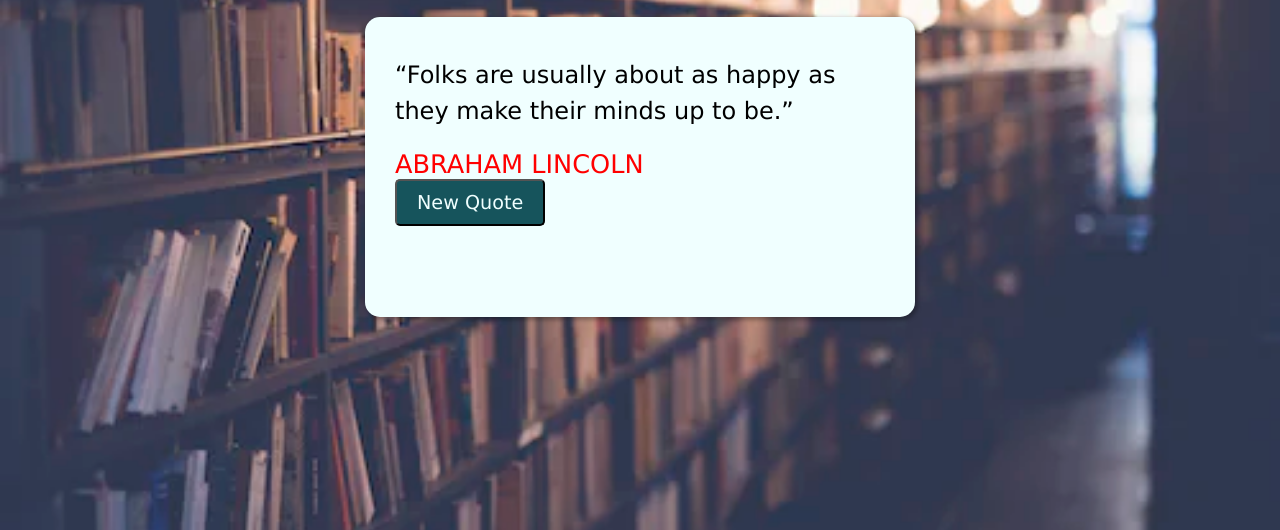
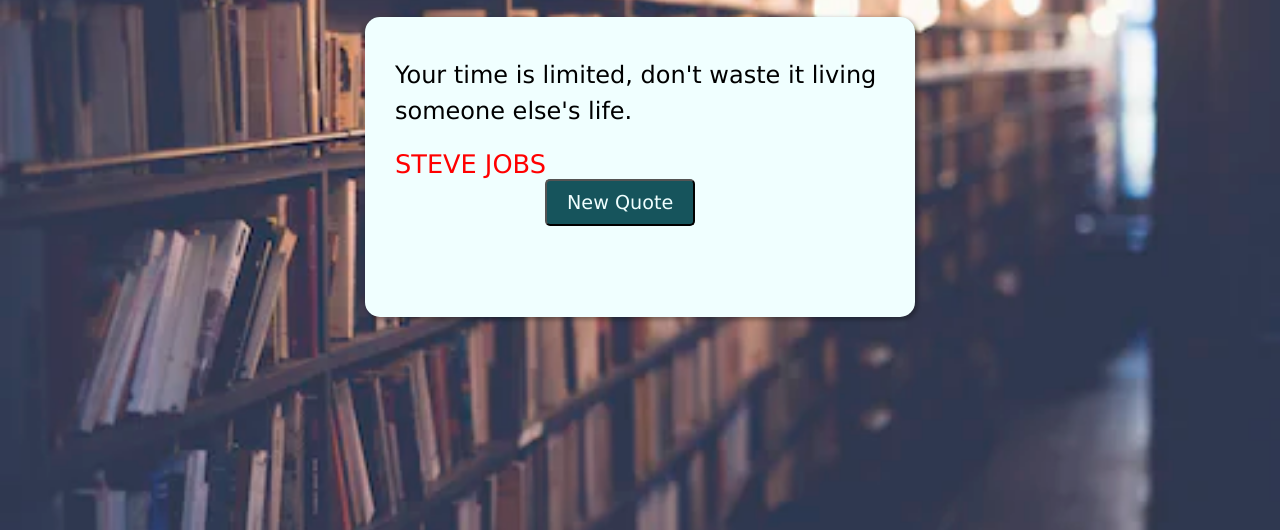
Before and after one commit to varunification/javascript-projects, a plain HTML site: page index.html in a window 1280 px wide. Both pictures are taken after a click on the button "New Quote". Shown: the part 270-800 px from the top of the page. Drawn offline with Linux system fonts and the light colour scheme.

Commit message:
added js logic

```diff
--- a/index.html
+++ b/index.html
@@ -1,7 +1,7 @@
 <html>
 <head>
     <!-- styles -->
-<link rel="stylesheet" href="styles.css"/>
+    <link rel="stylesheet" href="styles.css"/>
 </head>
 <body>
     <!-- project 1 quote generator -->
@@ -11,9 +11,9 @@
         </div>
         <div class="main-content">
             <div class="text-area">
-              <span class="quote">
-                “Folks are usually about as happy as they make their minds up to be.”
-              </span>
+                <span class="quote">
+                    “Folks are usually about as happy as they make their minds up to be.”
+                </span>
             </div>
             <div class="person">
                 Abraham Lincoln
@@ -24,5 +24,7 @@
             </div>
         </div>
     </div>
+    <!-- adding script -->
+    <script src="./project-1.js"></script>
 </body>
 </html>
--- a/project-1.js
+++ b/project-1.js
@@ -0,0 +1,100 @@
+// create variables
+
+let btn = document.querySelector('#new-quote');
+let quote = document.querySelector('.quote');
+
+let person = document.querySelector('.person');
+
+const quotes = [
+    {
+      quote: "The only way to do great work is to love what you do.",
+      person: "Steve Jobs"
+    },
+    {
+      quote: "Success is not the key to happiness. Happiness is the key to success. If you love what you are doing, you will be successful.",
+      person: "Albert Schweitzer"
+    },
+    {
+      quote: "Believe you can and you're halfway there.",
+      person: "Theodore Roosevelt"
+    },
+    {
+      quote: "The future belongs to those who believe in the beauty of their dreams.",
+      person: "Eleanor Roosevelt"
+    },
+    {
+      quote: "In the middle of difficulty lies opportunity.",
+      person: "Albert Einstein"
+    },
+    {
+      quote: "The only limit to our realization of tomorrow will be our doubts of today.",
+      person: "Franklin D. Roosevelt"
+    },
+    {
+      quote: "The best way to predict the future is to create it.",
+      person: "Peter Drucker"
+    },
+    {
+      quote: "Don't watch the clock; do what it does. Keep going.",
+      person: "Sam Levenson"
+    },
+    {
+      quote: "You are never too old to set another goal or to dream a new dream.",
+      person: "C.S. Lewis"
+    },
+    {
+      quote: "Success is not final, failure is not fatal: It is the courage to continue that counts.",
+      person: "Winston Churchill"
+    }
+  ];
+  quotes.push(
+    {
+      quote: "The only way to do great work is to love what you do.",
+      person: "Steve Jobs"
+    },
+    {
+      quote: "Success usually comes to those who are too busy to be looking for it.",
+      person: "Henry David Thoreau"
+    },
+    {
+      quote: "The best revenge is massive success.",
+      person: "Frank Sinatra"
+    },
+    {
+      quote: "The secret of getting ahead is getting started.",
+      person: "Mark Twain"
+    },
+    {
+      quote: "The future depends on what you do today.",
+      person: "Mahatma Gandhi"
+    },
+    {
+      quote: "Believe in yourself and all that you are. Know that there is something inside you that is greater than any obstacle.",
+      person: "Christian D. Larson"
+    },
+    {
+      quote: "The harder I work, the luckier I get.",
+      person: "Gary Player"
+    },
+    {
+      quote: "Success is not in what you have, but who you are.",
+      person: "Bo Bennett"
+    },
+    {
+      quote: "Your time is limited, don't waste it living someone else's life.",
+      person: "Steve Jobs"
+    },
+    {
+      quote: "Don't be afraid to give up the good to go for the great.",
+      person: "John D. Rockefeller"
+    },
+    // Add more quotes here...
+  );
+  btn.addEventListener('click',(e)=>{
+    let random = Math.floor(Math.random()*quotes.length);
+   quote.innerText=quotes[random].quote;
+   person.innerText=quotes[random].person;
+
+
+
+  });
--- a/styles.css
+++ b/styles.css
@@ -52,9 +52,15 @@ body{
 }
 
 .button-area button{
+
+    margin-left: 150px;
 background-color: rgb(22, 84, 92);
 color: azure;
 font-size: 1.2rem;
 padding: 10px 20px;
 border-radius: 5px;
 }
+
+.button-area button:active{
+    background-color: aquamarine;
+}
```
